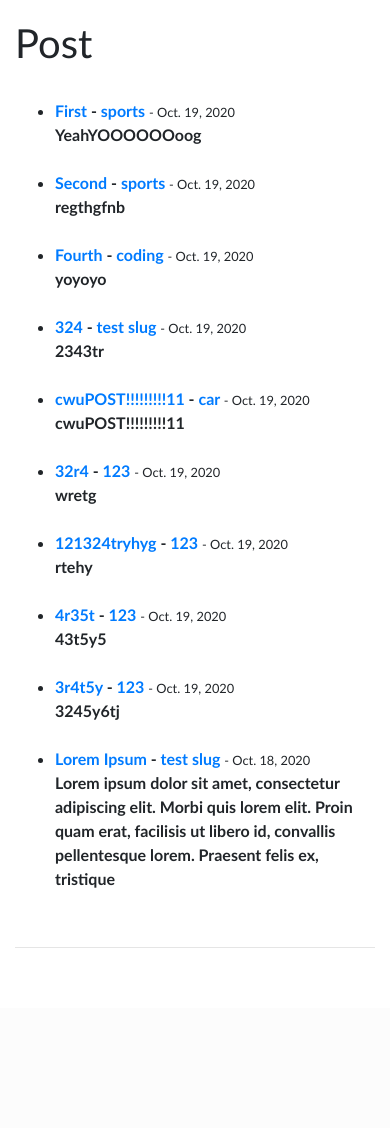
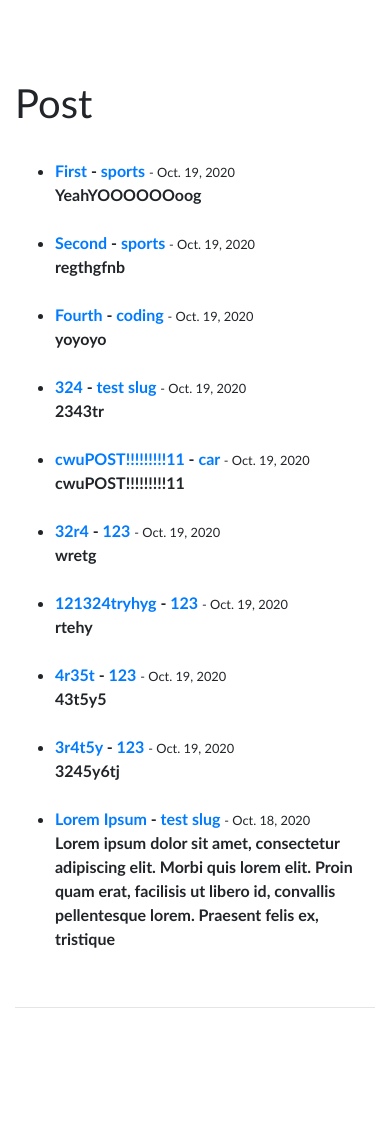
Before and after one commit to CHIEN-CHOU-WU/OurBlog, a Django app: page / in a window 390 px wide. Shown: the part 893-2021 px from the top of the page. Before the commit the page ends 1841 px from the top, so only its background shows below. Run offline with Django 3.2, Linux system fonts and the light colour scheme; data comes from the database, SQL or seed files in the repository.

Commit message:
try phone again

```diff
--- a/static/css/main.css
+++ b/static/css/main.css
@@ -22,7 +22,7 @@
 	}
 
 	#home {
-		background: url("../image/landing-mobile2.png")no-repeat center center fixed;
+		background: url("../image/landing-mobile3.png")no-repeat center center fixed;
 		display: table;
 		height: 100%;
 		position: relative;
@@ -31,7 +31,7 @@
 	}
 
 	.padding {
-		padding: 20px 0;
+		padding: 80px 0;
 	}
 
 }
```
Also changed, not shown: static/image/landing-mobile3.png (added).
